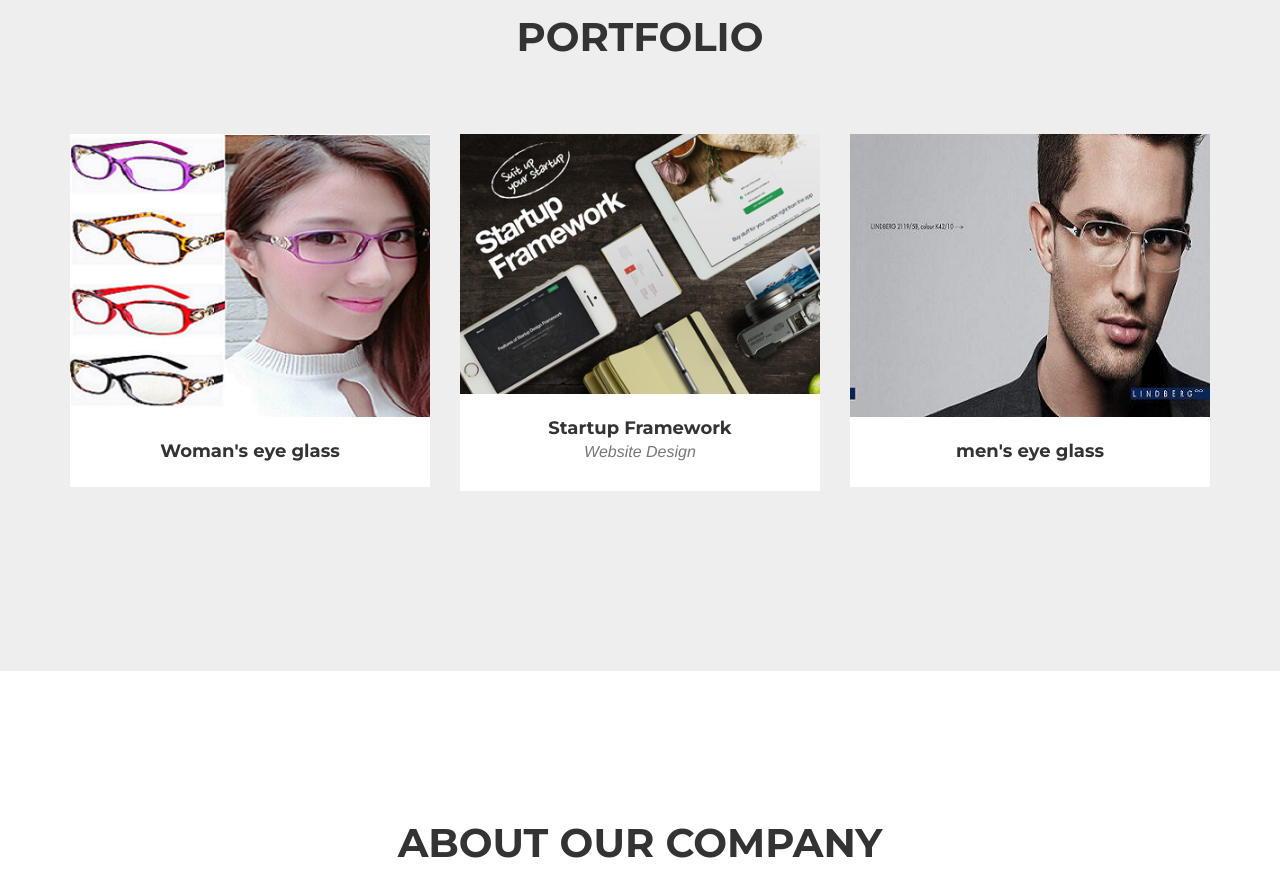
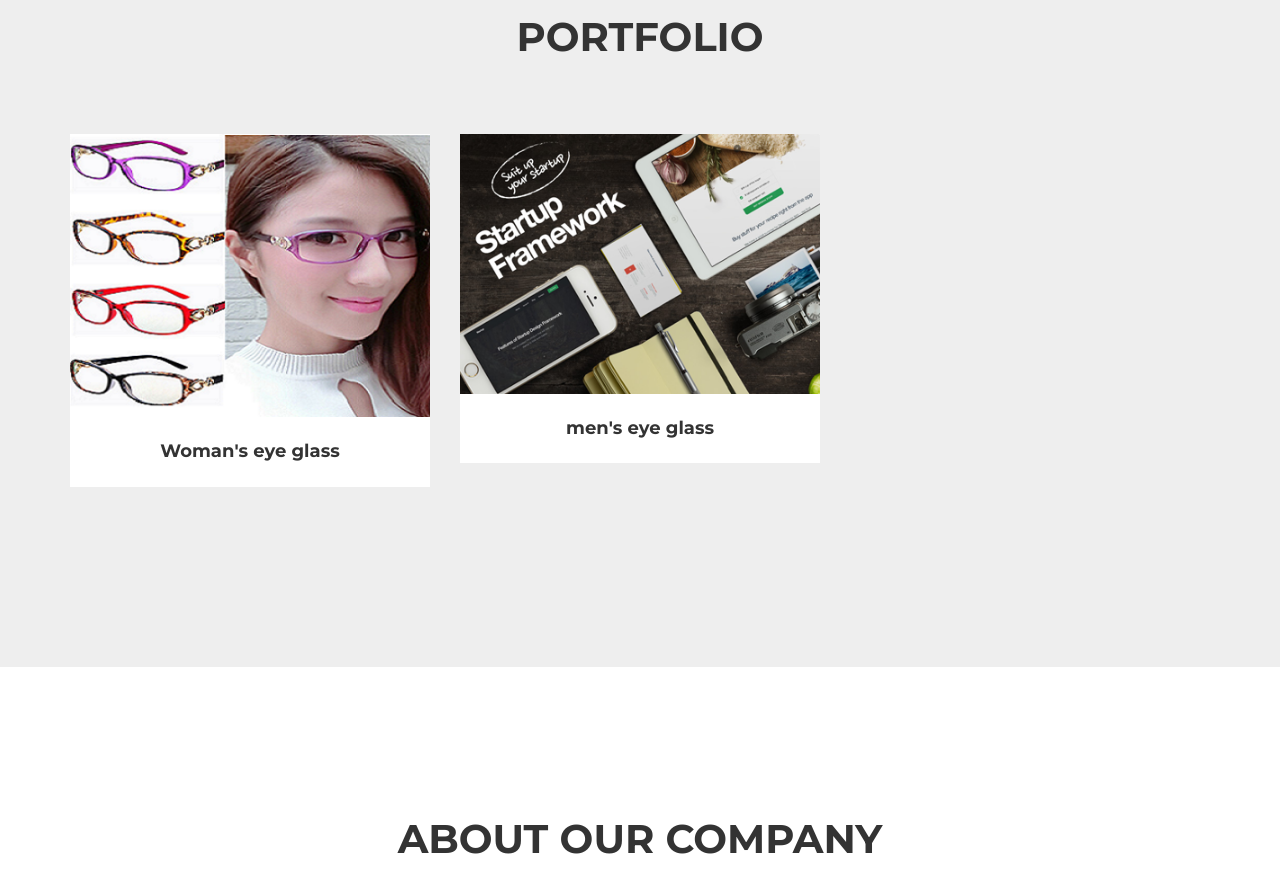
Before and after one commit to pauljohnrabang/BE-BRIGHT-COMPANY, a website: page index.html in a window 1280 px wide. Shown: the part 1580-2476 px from the top of the page. Drawn offline with nearby package versions, Linux system fonts and the light colour scheme; a web font is replaced by a local one.

Commit message:
Update index.html

```diff
--- a/index.html
+++ b/index.html
@@ -157,20 +157,7 @@
                         </div>
                         <img src="img/portfolio/startup-framework.png" class="img-responsive" alt="">
                     </a>
-                    <div class="portfolio-caption">
-                        <h4>Startup Framework</h4>
-                        <p class="text-muted">Website Design</p>
-                    </div>
-                </div>
-                <div class="col-md-4 col-sm-6 portfolio-item">
-                    <a href="#portfolioModal3" class="portfolio-link" data-toggle="modal">
-                        <div class="portfolio-hover">
-                            <div class="portfolio-hover-content">
-                                <i class="fa fa-plus fa-3x"></i>
-                            </div>
-                        </div>
-                        <img src="img/portfolio/treehouse.png" class="img-responsive" alt="">
-                    </a>
+
                     <div class="portfolio-caption">
                         <h4>men's eye glass</h4>
                         <p class="text-muted"> </p>
```
